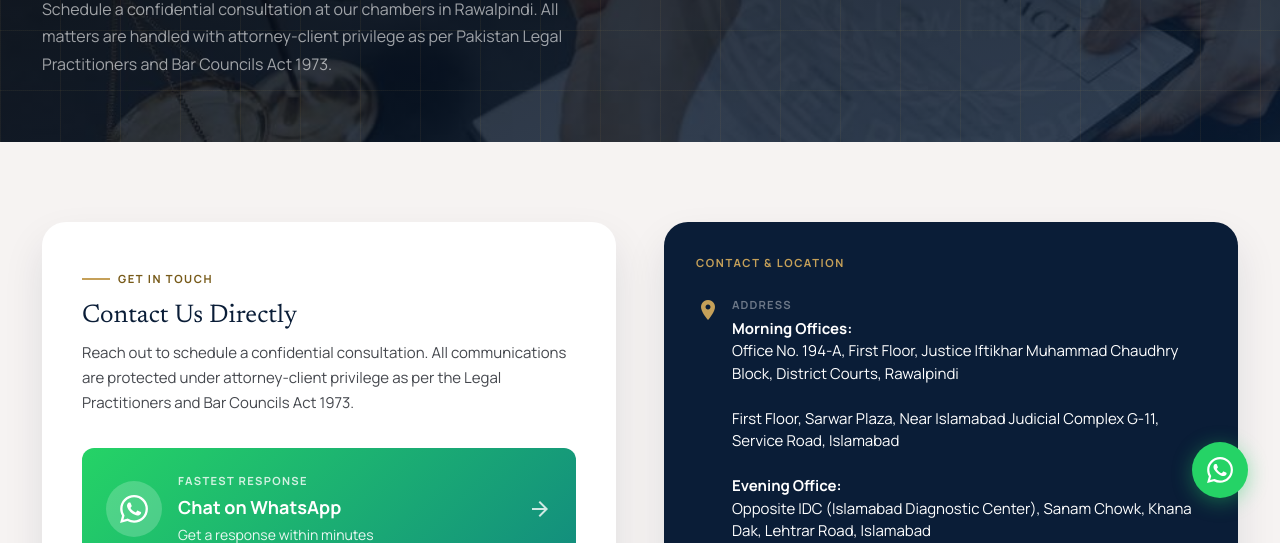
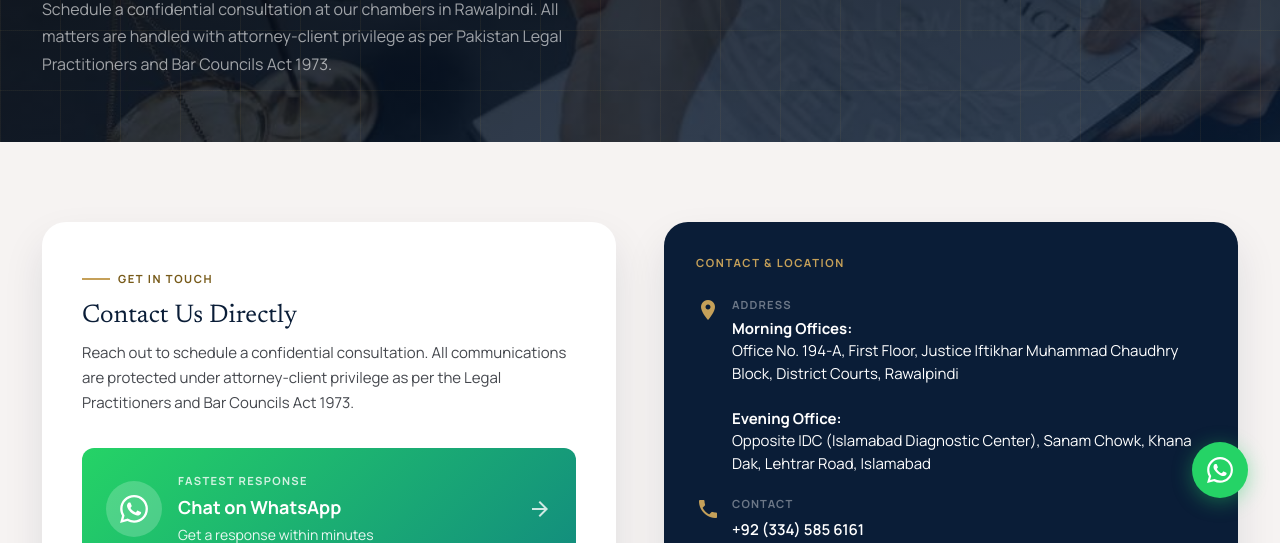
Before and after one commit to UsamaShafique3797/AlviLawAssociates, a plain HTML site: page book-consultation.html in a window 1280 px wide. Shown: the part 270-813 px from the top of the page. Drawn offline with Linux system fonts and the light colour scheme.

Commit message:
address changes

```diff
--- a/book-consultation.html
+++ b/book-consultation.html
@@ -145,7 +145,7 @@
               <div>
                 <div style="font-size:0.7rem; font-weight:700; letter-spacing:0.1em; text-transform:uppercase; color:rgba(255,255,255,0.4); margin-bottom:4px;">Address</div>
                 <div style="font-size:0.9375rem; color:var(--on-primary); line-height:1.5;">
-                  <strong>Morning Offices:</strong><br>Office No. 194-A, First Floor, Justice Iftikhar Muhammad Chaudhry Block, District Courts, Rawalpindi<br><br>First Floor, Sarwar Plaza, Near Islamabad Judicial Complex G-11, Service Road, Islamabad<br><br><strong>Evening Office:</strong><br>Opposite IDC (Islamabad Diagnostic Center), Sanam Chowk, Khana Dak, Lehtrar Road, Islamabad
+                  <strong>Morning Offices:</strong><br>Office No. 194-A, First Floor, Justice Iftikhar Muhammad Chaudhry Block, District Courts, Rawalpindi<br><br><strong>Evening Office:</strong><br>Opposite IDC (Islamabad Diagnostic Center), Sanam Chowk, Khana Dak, Lehtrar Road, Islamabad
                 </div>
               </div>
             </div>
```
